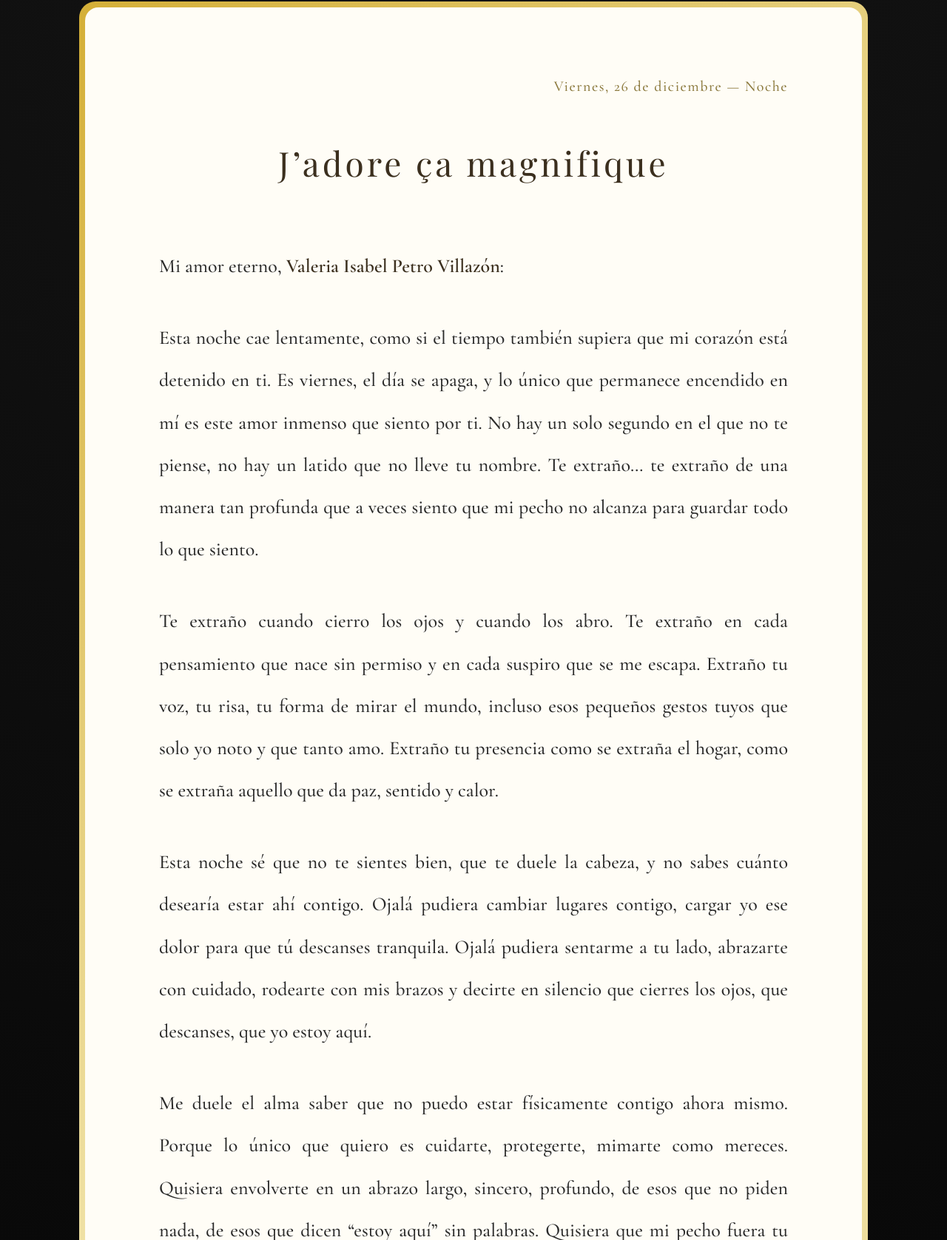
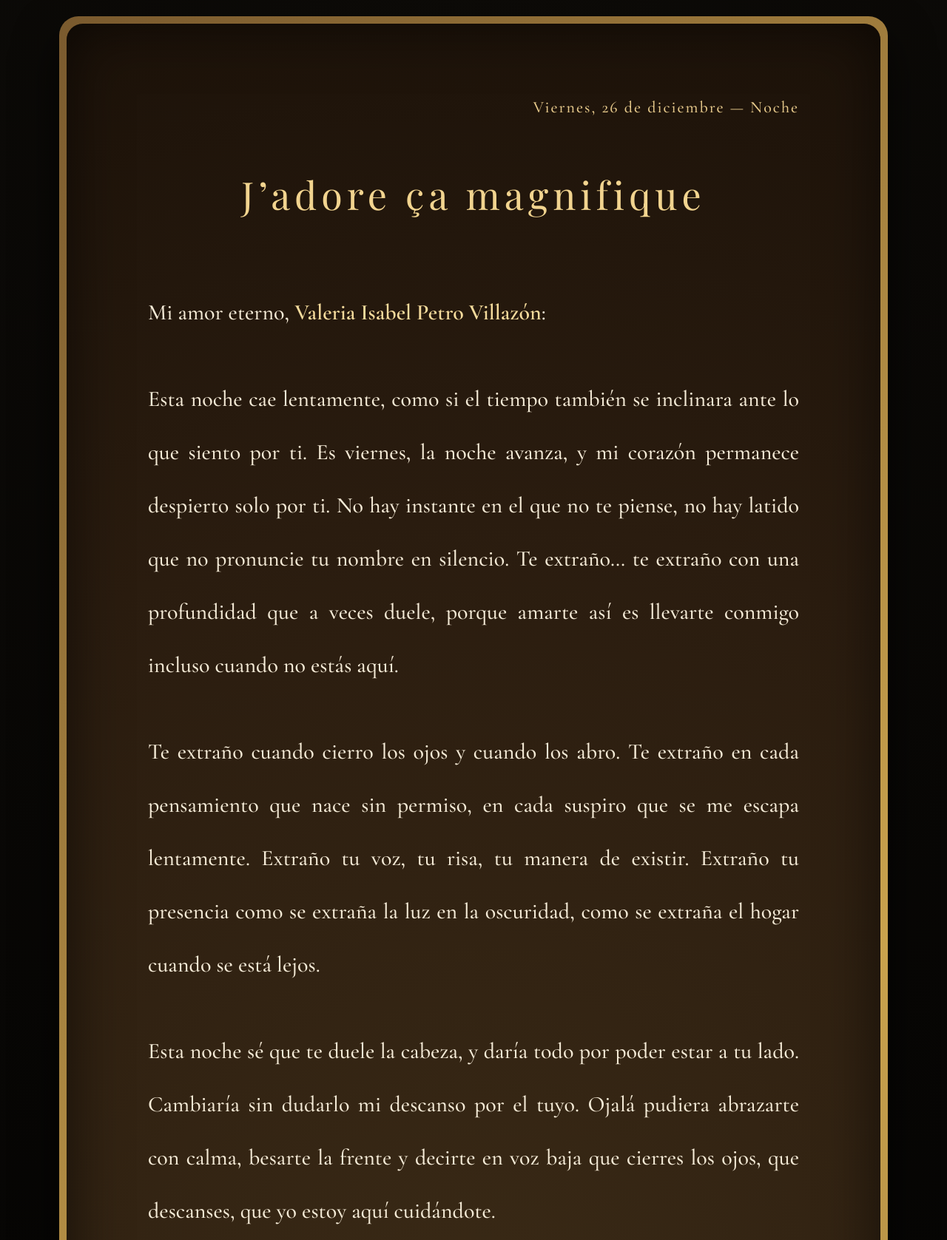
Before and after one commit to j8753741-eng/Viernes-26-dec, a plain HTML site: page index.html in a window 1280 px wide. Shown: the part 98-1775 px from the top of the page at 74% size. Drawn offline with nearby package versions, Linux system fonts and the light colour scheme; a web font is replaced by a local one.

Commit message:
Refactor styles and enhance emotional content in index.html
Updated styles and text content in index.html for improved aesthetics and emotional expression.

```diff
--- a/index.html
+++ b/index.html
@@ -4,92 +4,94 @@
     <meta charset="UTF-8">
     <title>J’adore ça magnifique</title>
 
-    <!-- Tipografías clásicas y románticas -->
+    <!-- Tipografías románticas y antiguas -->
     <link href="https://fonts.googleapis.com/css2?family=Playfair+Display:ital@0;1&family=Cormorant+Garamond:ital,wght@0,500;0,600;1,500&display=swap" rel="stylesheet">
 
     <style>
         body {
             margin: 0;
             padding: 0;
-            background: radial-gradient(circle at top, #141414, #000000);
+            background: radial-gradient(circle at top, #0d0b08, #000000);
             font-family: 'Cormorant Garamond', serif;
         }
 
-        .marco {
-            max-width: 1050px;
-            margin: 100px auto;
-            padding: 8px;
-            background: linear-gradient(135deg, #d4af37, #f7efc3, #d4af37);
-            border-radius: 22px;
+        .pergamino {
+            max-width: 1100px;
+            margin: 120px auto;
+            padding: 10px;
+            background: linear-gradient(135deg, #7a5a2e, #c9a24d, #7a5a2e);
+            border-radius: 26px;
+            box-shadow: 0 30px 60px rgba(0,0,0,0.7);
         }
 
         .carta {
-            background: #fffdf6;
-            padding: 95px 100px;
-            border-radius: 18px;
-            color: #2a2a2a;
+            background: radial-gradient(circle at center, #3a2a16 0%, #2a1c0f 60%, #1c1209 100%);
+            padding: 100px 110px;
+            border-radius: 22px;
+            color: #f4ead6;
+            box-shadow: inset 0 0 80px rgba(0,0,0,0.6);
         }
 
         .fecha {
             text-align: right;
-            font-size: 20px;
-            color: #8c7a3e;
-            letter-spacing: 1.5px;
-            margin-bottom: 60px;
+            font-size: 22px;
+            color: #e6c98b;
+            letter-spacing: 2px;
+            margin-bottom: 70px;
         }
 
         h1 {
             text-align: center;
             font-family: 'Playfair Display', serif;
-            font-size: 46px;
+            font-size: 52px;
             font-weight: normal;
-            letter-spacing: 4px;
-            margin-bottom: 80px;
-            color: #3b2f1e;
+            letter-spacing: 6px;
+            margin-bottom: 90px;
+            color: #f2d48f;
         }
 
         p {
-            font-size: 26px;
-            line-height: 2.2;
+            font-size: 30px;
+            line-height: 2.4;
             text-align: justify;
-            margin-bottom: 40px;
+            margin-bottom: 45px;
         }
 
         strong {
-            color: #3b2f1e;
+            color: #f5db9c;
         }
 
         .adorno {
             text-align: center;
-            font-size: 34px;
+            font-size: 40px;
             color: #d4af37;
-            margin: 70px 0;
+            margin: 90px 0;
         }
 
         .cierre {
-            margin-top: 80px;
-            font-size: 28px;
-            line-height: 2.3;
+            margin-top: 90px;
+            font-size: 32px;
+            line-height: 2.5;
         }
 
         .firma {
-            margin-top: 70px;
-            font-size: 30px;
+            margin-top: 80px;
+            font-size: 34px;
             font-style: italic;
         }
 
         .nombre {
-            margin-top: 20px;
-            font-size: 34px;
+            margin-top: 25px;
+            font-size: 38px;
             font-weight: 600;
-            letter-spacing: 2px;
-            color: #3b2f1e;
+            letter-spacing: 3px;
+            color: #f5db9c;
         }
     </style>
 </head>
 <body>
 
-    <div class="marco">
+    <div class="pergamino">
         <div class="carta">
 
             <div class="fecha">
@@ -103,57 +105,55 @@
             </p>
 
             <p>
-                Esta noche cae lentamente, como si el tiempo también supiera que mi corazón está detenido en ti.
-                Es viernes, el día se apaga, y lo único que permanece encendido en mí es este amor inmenso que
-                siento por ti. No hay un solo segundo en el que no te piense, no hay un latido que no lleve tu
-                nombre. Te extraño… te extraño de una manera tan profunda que a veces siento que mi pecho no
-                alcanza para guardar todo lo que siento.
+                Esta noche cae lentamente, como si el tiempo también se inclinara ante lo que siento por ti.
+                Es viernes, la noche avanza, y mi corazón permanece despierto solo por ti. No hay instante
+                en el que no te piense, no hay latido que no pronuncie tu nombre en silencio. Te extraño…
+                te extraño con una profundidad que a veces duele, porque amarte así es llevarte conmigo
+                incluso cuando no estás aquí.
             </p>
 
             <p>
                 Te extraño cuando cierro los ojos y cuando los abro. Te extraño en cada pensamiento que nace
-                sin permiso y en cada suspiro que se me escapa. Extraño tu voz, tu risa, tu forma de mirar el
-                mundo, incluso esos pequeños gestos tuyos que solo yo noto y que tanto amo. Extraño tu presencia
-                como se extraña el hogar, como se extraña aquello que da paz, sentido y calor.
+                sin permiso, en cada suspiro que se me escapa lentamente. Extraño tu voz, tu risa, tu manera
+                de existir. Extraño tu presencia como se extraña la luz en la oscuridad, como se extraña el
+                hogar cuando se está lejos.
             </p>
 
             <p>
-                Esta noche sé que no te sientes bien, que te duele la cabeza, y no sabes cuánto desearía estar
-                ahí contigo. Ojalá pudiera cambiar lugares contigo, cargar yo ese dolor para que tú descanses
-                tranquila. Ojalá pudiera sentarme a tu lado, abrazarte con cuidado, rodearte con mis brazos y
-                decirte en silencio que cierres los ojos, que descanses, que yo estoy aquí.
+                Esta noche sé que te duele la cabeza, y daría todo por poder estar a tu lado. Cambiaría sin
+                dudarlo mi descanso por el tuyo. Ojalá pudiera abrazarte con calma, besarte la frente y
+                decirte en voz baja que cierres los ojos, que descanses, que yo estoy aquí cuidándote.
             </p>
 
             <p>
-                Me duele el alma saber que no puedo estar físicamente contigo ahora mismo. Porque lo único que
-                quiero es cuidarte, protegerte, mimarte como mereces. Quisiera envolverte en un abrazo largo,
-                sincero, profundo, de esos que no piden nada, de esos que dicen “estoy aquí” sin palabras.
-                Quisiera que mi pecho fuera tu refugio esta noche.
+                Me duele no poder estar físicamente contigo. Porque lo único que deseo es protegerte,
+                acompañarte, ser refugio cuando el mundo pesa. Quisiera envolverte en un abrazo largo,
+                profundo, sincero, de esos que no prometen nada porque lo entregan todo.
             </p>
 
             <p>
-                Quiero que sepas que estoy para ti en todos los momentos, especialmente en los difíciles.
-                Estoy para ti cuando el cansancio pesa, cuando el dolor aparece, cuando las fuerzas se
-                esconden. No tienes que ser fuerte conmigo; yo estoy aquí para sostenerte cuando tú no puedas.
+                Quiero que sepas que estoy para ti en cada momento difícil, en cada noche pesada, en cada
+                instante en el que necesites apoyo. No tienes que ser fuerte conmigo. Yo estoy aquí para
+                sostenerte cuando tus fuerzas se cansen.
             </p>
 
             <p>
-                Amarte es elegirte incluso en los días grises, es quedarme cuando las cosas no son fáciles.
-                Y yo te elijo, Valeria, una y otra vez. Te elijo en tus sonrisas y en tus silencios, en tus
-                alegrías y en tus fragilidades. Te elijo porque eres tú, porque eres mi amor.
+                Amarte es elegirte incluso en la oscuridad, incluso en los días grises. Y yo te elijo,
+                Valeria, una y otra vez. Te elijo en tu fragilidad y en tu fortaleza, en tus silencios y
+                en tus sonrisas. Te elijo porque eres mi amor.
             </p>
 
             <p>
-                Esta noche mi corazón está a tu lado, aunque la distancia no me deje tocarte. Estoy contigo
-                en pensamiento, en intención, en amor. Deseando que tu cabeza deje de doler, que tu cuerpo
-                encuentre descanso y que tu alma se sienta acompañada.
+                Esta noche, aunque la distancia exista, mi corazón está contigo. Deseando que el dolor se
+                vaya, que tu cuerpo descanse y que tu alma se sienta acompañada. Estoy aquí, amándote con
+                una intensidad que no se apaga.
             </p>
 
             <div class="adorno">✦ ✦ ✦</div>
 
             <div class="cierre">
-                mi vida. Que el dolor se vaya pronto, que la noche te trate con suavidad.
-                Aquí estoy, pensándote, extrañándote, amándote más de lo que estas palabras pueden decir.
+                Descansa, mi vida. Que la noche te cubra con suavidad y que el dolor desaparezca pronto.
+                Aquí estoy, pensándote, extrañándote y amándote con todo lo que soy.
             </div>
 
             <div class="firma">
@@ -163,7 +163,7 @@
             </div>
 
             <div class="nombre">
-                Valeria Isabel Petro Villazón
+                Valeria Isabel Petro Villazón ❤️😘😘
             </div>
 
         </div>
```
